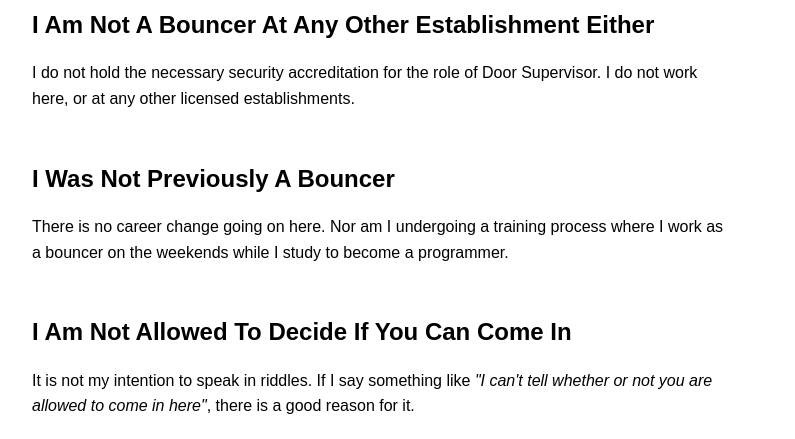
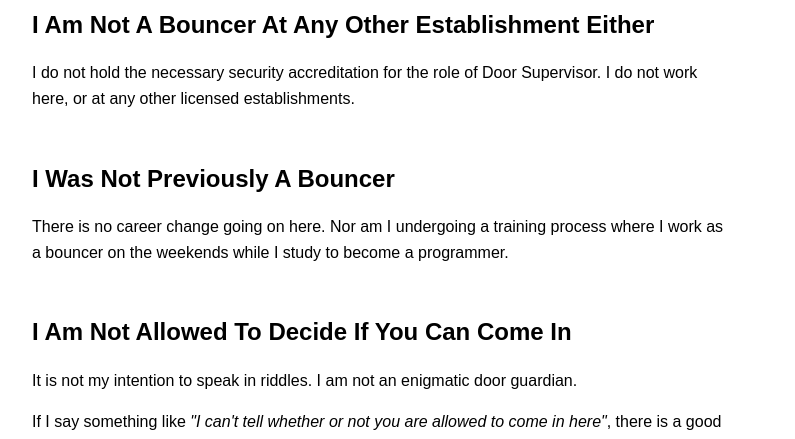
Before and after one commit to johnny-morrice/not-all-large-men, a plain HTML site: page index.html in a window 1280 px wide. Shown: the part 353-792 px from the top of the page, without its empty margins (258-1053 px from the left). Drawn offline with Linux system fonts and the light colour scheme.

Commit message:
Improve copy

```diff
--- a/index.html
+++ b/index.html
@@ -33,8 +33,8 @@
 
         <section>
             <h2>I Am Not Allowed To Decide If You Can Come In</h2>
-            <p>It is not my intention to speak in riddles. If I say something like <i>"I can't tell whether or not you are
-                    allowed to come in here"</i>, there is a good reason for it.</p>
+            <p>It is not my intention to speak in riddles.  I am not an enigmatic door guardian.</p>
+            <p>If I say something like <i>"I can't tell whether or not you are allowed to come in here"</i>, there is a good reason for it.</p>
             <p>And that reason is because I am not the bouncer.</p>
         </section>
 
```
